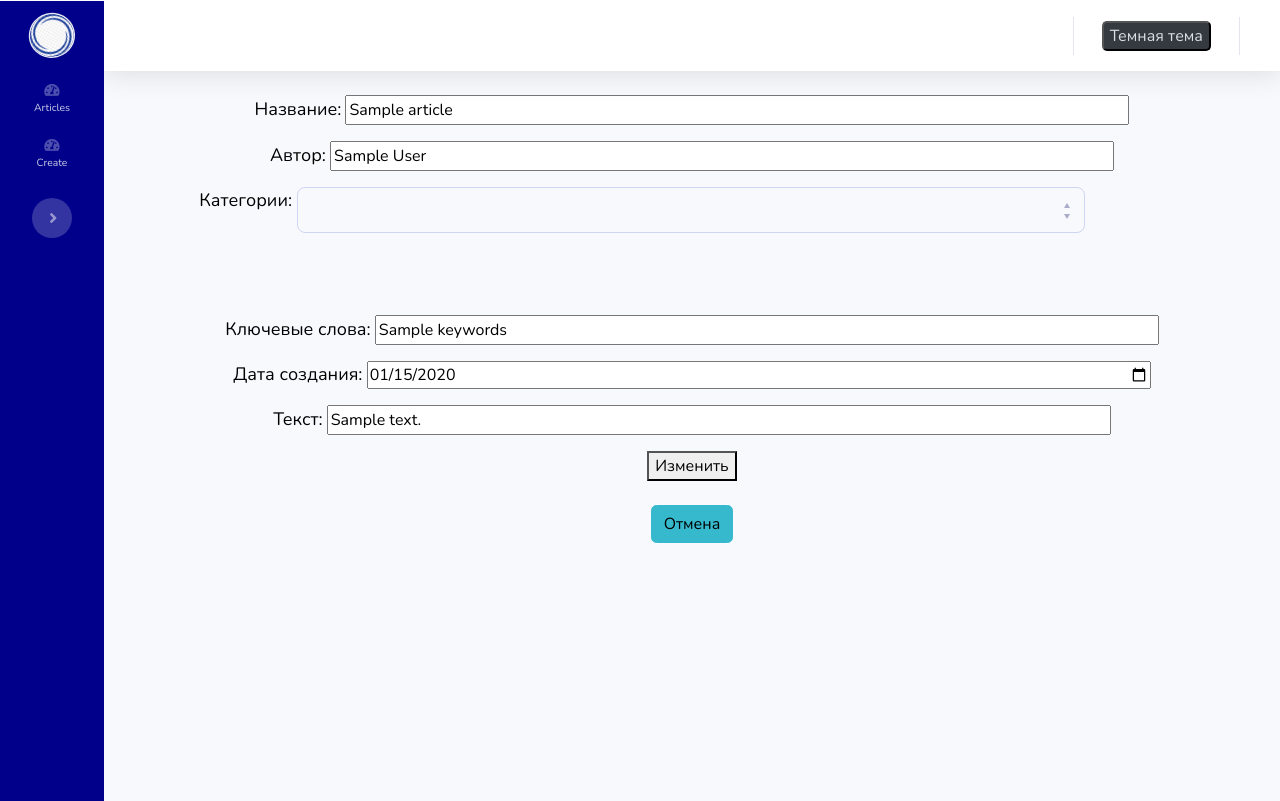
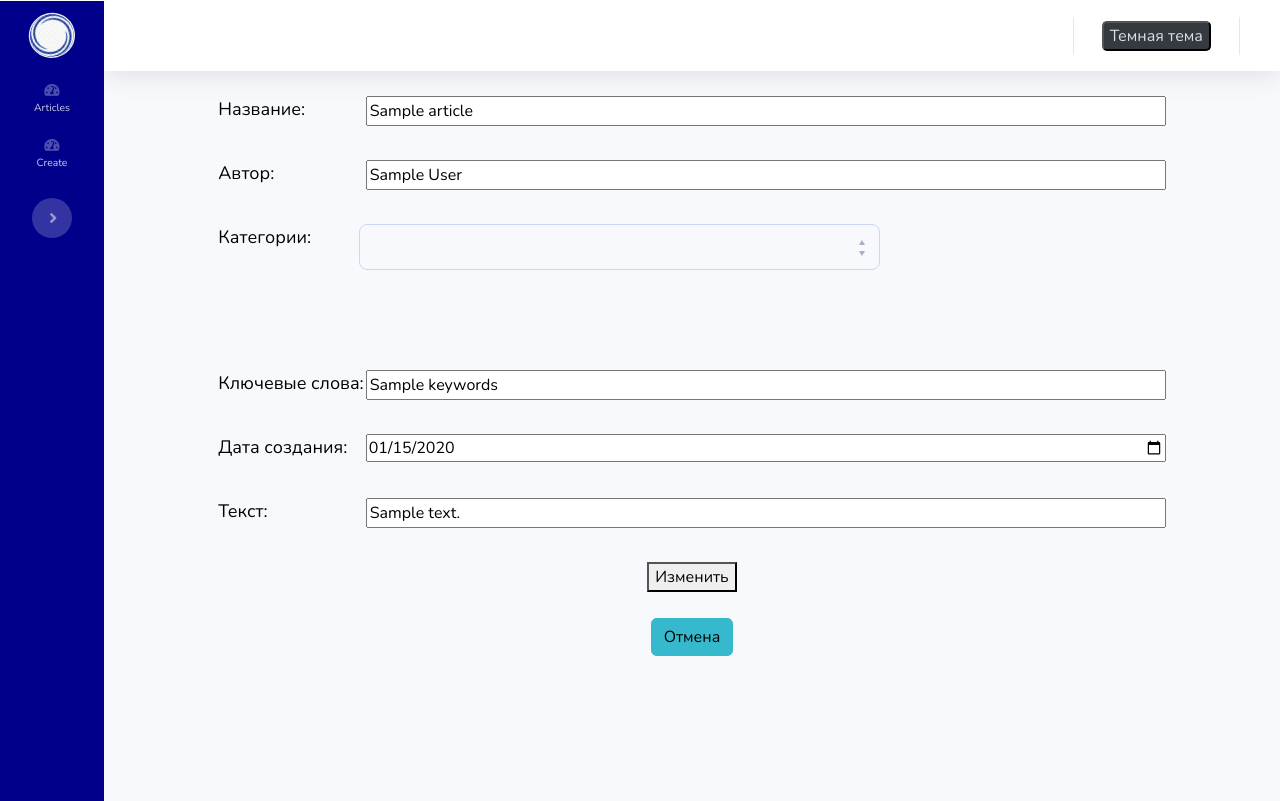
Before and after one commit to BETEPOK3/newsclassifier, a Python web app: template app/templates/pages/article_update.html in a window 1280 px wide. Run offline with Jinja, Linux system fonts and the light colour scheme; the template is opened without the code that fills it: most values are stand-ins (such as "Sample title", 1, 10 or a date in 2020); some libraries are stand-ins or nearby versions.

Commit message:
feat-#974505: fixed html for create and update fields

```diff
--- a/app/static/css/styles.css
+++ b/app/static/css/styles.css
@@ -61,3 +61,23 @@ p {
 .selector-for-some-widget {
   box-sizing: content-box;
 }
+
+table.data-form td {
+  text-align: left;
+  vertical-align: top;
+  height: 2em;
+}
+
+table.data-form td.button-cell {
+  text-align: center;
+  vertical-align: top;
+  height: 2em;
+}
+
+table.data-form input[type=text], table.data-form input[type=date] {
+  width: 50em;
+}
+
+div.row select, div.row {
+  max-width: 50em;
+}
--- a/app/templates/pages/article_update.html
+++ b/app/templates/pages/article_update.html
@@ -15,29 +15,48 @@
         <div id="content" class="main-div">
             {% include 'shared/top_nav.html' %}
             <div align="center">
-                <div>
+                <table class="data-form">
+                    <tr>
+                        <td>
                             <label for="" style="font-size:18px">Название:</label>
+                        </td>
+                        <td>
                             <input class="col-8" name="article_title" id="article_title"
                                    value="{{content.article.article_title}}" type="text"/>
-
-                    <br>
+                        </td>
+                    </tr>
+                    <tr>
+                        <td colspan="2">
                             <p class="error title-error"></p>
-                </div>
-                <div>
+                        </td>
+                    </tr>
+                    <tr>
+                        <td>
                             <label for="" style="font-size:18px">Автор:</label>
+                        </td>
+                        <td>
                             <input class="col-8" name="article_author" id="article_author"
                                    value="{{content.article.article_author}}" type="text"/>
-                    <br>
+                        </td>
+                    </tr>
+                    <tr>
+                        <td colspan="2">
                             <p class="error author-error"></p>
-                </div>
+                        </td>
+                    </tr>
+                    <tr>
+                        <td>
+                            <label for="" style="font-size:18px">Категории:</label>
+                        </td>
+                        <td>
                             <div class="row">
-                     <label for="" class="col-2" style="font-size:18px;  text-align: right;  padding-right: 0px; margin-right: 0px">Категории:</label>
                                 <div class="form_label col-8" style="padding-left: 0px; margin-left: 5px">
                                     <div class="multiselect_block">
                                         <label for="categories_select" class="field_multiselect">Категории</label>
                                         <input id="checkbox-2" class="multiselect_checkbox" type="checkbox">
                                         <label for="checkbox-2" class="multiselect_label"></label>
-                           <select id="categories_select" class="field_select" name="categories" multiple style="@media (min-width: 768px) { height: calc(4 * 38px)}">
+                                        <select id="categories_select" class="field_select" name="categories" multiple
+                                                style="@media (min-width: 768px) { height: calc(4 * 38px)}">
                                             {% for category in content.all_categories %}
                                             {% if category.category_name in content.categories %}
                                             <option id="category-{{category.category_id}}" selected>
@@ -56,37 +75,71 @@
                                 <script src="/static/js/multiselect_script.js"></script>
                                 <br>
                             </div>
+                        </td>
+                    </tr>
+                    <tr>
+                        <td colspan="2">
                             <p class="error categories-error"></p>
-                <div>
+                        </td>
+                    </tr>
+                    <tr>
+                        <td>
                             <label for="" style="font-size:18px">Ключевые слова:</label>
+                        </td>
+                        <td>
                             <input class="col-8" name="article_keywords" id="article_keywords"
                                    value="{{content.keywords}}"
                                    type="text"/>
-                    <br>
+                        </td>
+                    </tr>
+                    <tr>
+                        <td colspan="2">
                             <p class="error keywords-error"></p>
-                </div>
-                <div>
+                        </td>
+                    </tr>
+                    <tr>
+                        <td>
                             <label for="" style="font-size:18px">Дата создания:</label>
+                        </td>
+                        <td>
                             <input class="col-8" name="article_date" id="article_date"
                                    value={{content.article.article_date}}
                                    min="1970-01-01" max="2023-12-31" type="date"/>
-                    <br>
+                        </td>
+                    </tr>
+                    <tr>
+                        <td colspan="2">
                             <p class="error date-error"></p>
-                </div>
-                <div>
+                        </td>
+                    </tr>
+                    <tr>
+                        <td>
                             <label for="" style="font-size:18px">Текст:</label>
+                        </td>
+                        <td>
                             <input class="col-8" name="article_text" id="article_text"
-                           value="{{content.article.article_text}}" type="list"/>
-                    <br>
+                                   value="{{content.article.article_text}}" type="text"/>
+                        </td>
+                    </tr>
+                    <tr>
+                        <td colspan="2">
                             <p class="error text-error"></p>
-                </div>
-                <div>
+                        </td>
+                    </tr>
+                    <tr>
+                        <td class="button-cell" colspan="2">
                             <button onclick="send()">Изменить</button>
-                </div>
+                        </td>
+                    </tr>
+                    <tr>
+                        <td class="button-cell" colspan="2">
                             <script src="/static/js/form_update_article_script.js"></script>
                             <form action="/index/0" method="get">
                                 <button type="submit" class="btn btn-info mt-4">Отмена</button>
                             </form>
+                        </td>
+                    </tr>
+                </table>
             </div>
         </div>
     </div>
```
Lines whose indentation alone changed are shown as unchanged.
